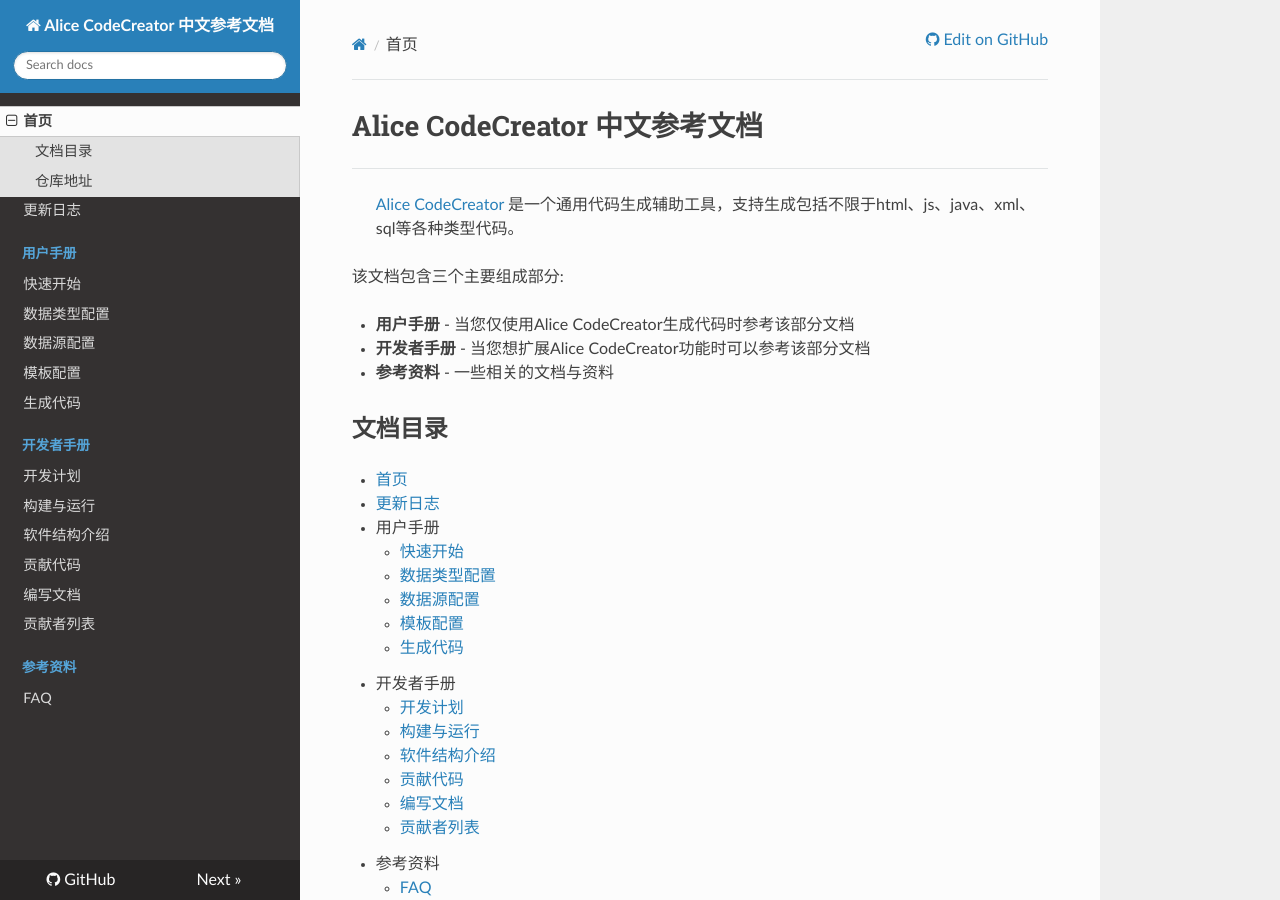
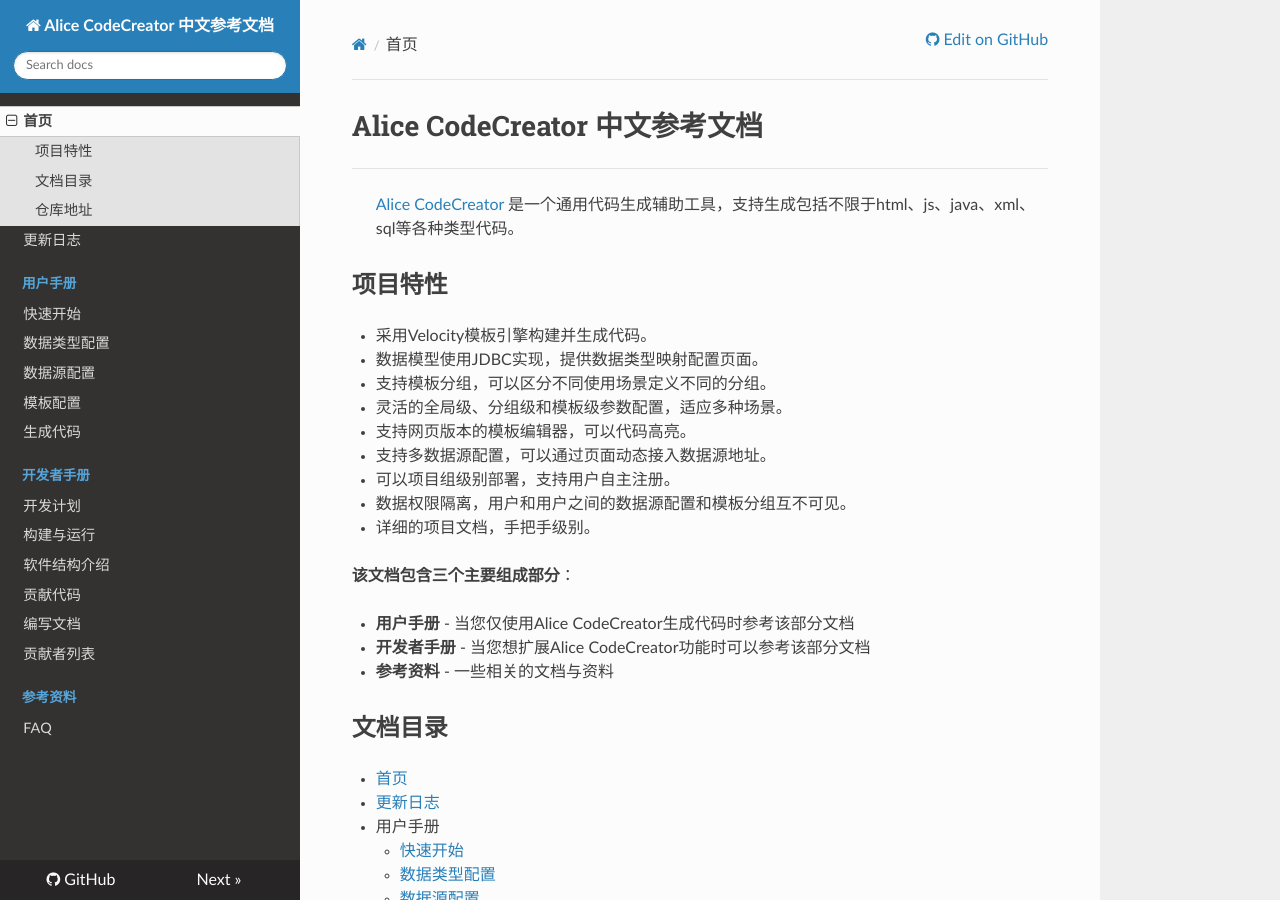
Before and after one commit to lxp135/alice-code-creator-docs, an MkDocs documentation site: the page built from docs/index.md, in a window 1280 px wide and 900 px high. Built offline with MkDocs 1.6.1, drawn with Linux system fonts in a browser that asks for light colours; nearby versions of some CDN libraries; old or Windows-style settings are respelled for this version of MkDocs.

Commit message:
文档首页增加项目特性。

```diff
--- a/docs/index.md
+++ b/docs/index.md
@@ -3,7 +3,19 @@
 
 > [Alice CodeCreator](http://creator.liuxp.me) 是一个通用代码生成辅助工具，支持生成包括不限于html、js、java、xml、sql等各种类型代码。
 
-该文档包含三个主要组成部分:
+## 项目特性
+
+* 采用Velocity模板引擎构建并生成代码。
+* 数据模型使用JDBC实现，提供数据类型映射配置页面。
+* 支持模板分组，可以区分不同使用场景定义不同的分组。
+* 灵活的全局级、分组级和模板级参数配置，适应多种场景。
+* 支持网页版本的模板编辑器，可以代码高亮。
+* 支持多数据源配置，可以通过页面动态接入数据源地址。
+* 可以项目组级别部署，支持用户自主注册。
+* 数据权限隔离，用户和用户之间的数据源配置和模板分组互不可见。
+* 详细的项目文档，手把手级别。
+
+**该文档包含三个主要组成部分**：
 
 * **用户手册** - 当您仅使用Alice CodeCreator生成代码时参考该部分文档
 * **开发者手册** - 当您想扩展Alice CodeCreator功能时可以参考该部分文档
@@ -31,5 +43,5 @@
 
 ## 仓库地址
 
-该项目的文档在[https://github.com/lxp135/alice-code-creator-docs](https://github.com/lxp135/alice-code-creator-docs)中，欢迎Star。
-该项目的源码在[https://github.com/lxp135/alice-code-creator](https://github.com/lxp135/alice-code-creator)中，欢迎Star。
+* 该项目的文档在[https://github.com/lxp135/alice-code-creator-docs](https://github.com/lxp135/alice-code-creator-docs)中，欢迎Star。
+* 该项目的源码在[https://github.com/lxp135/alice-code-creator](https://github.com/lxp135/alice-code-creator)中，欢迎Star。
```
